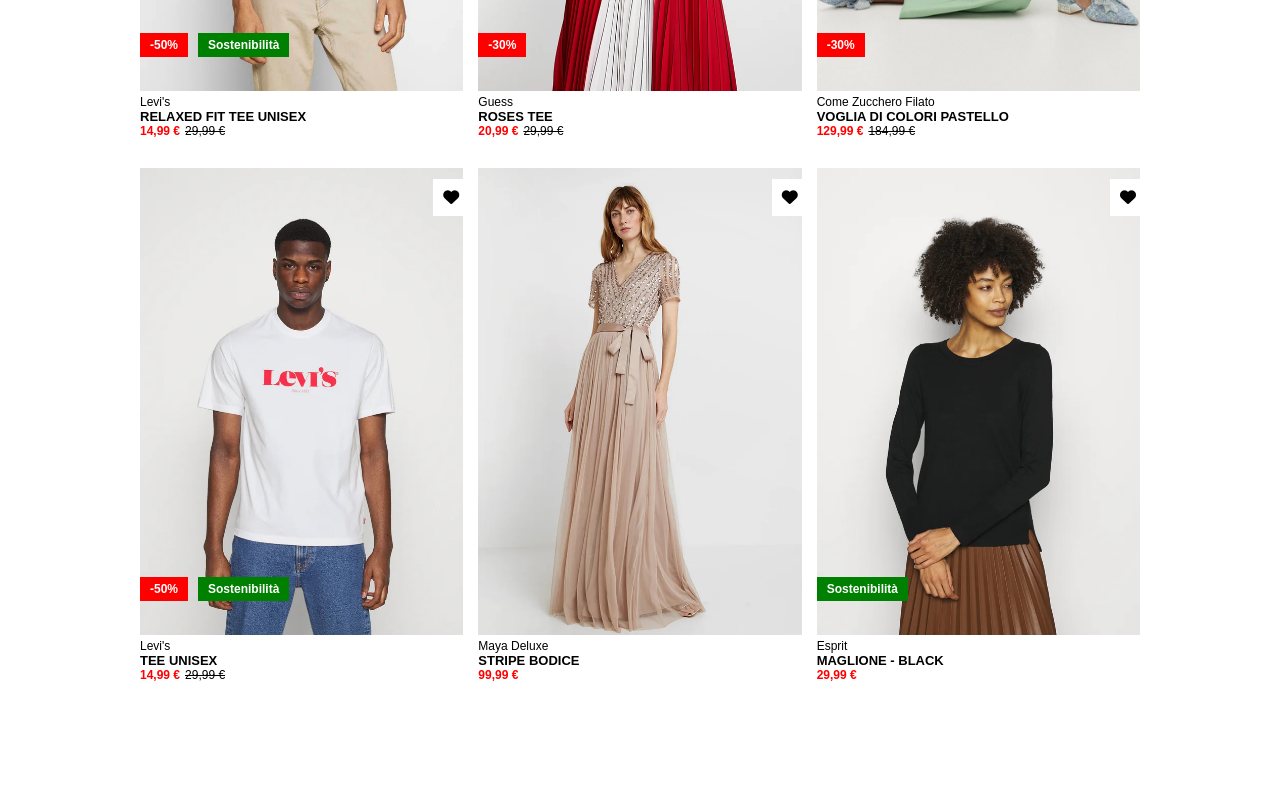
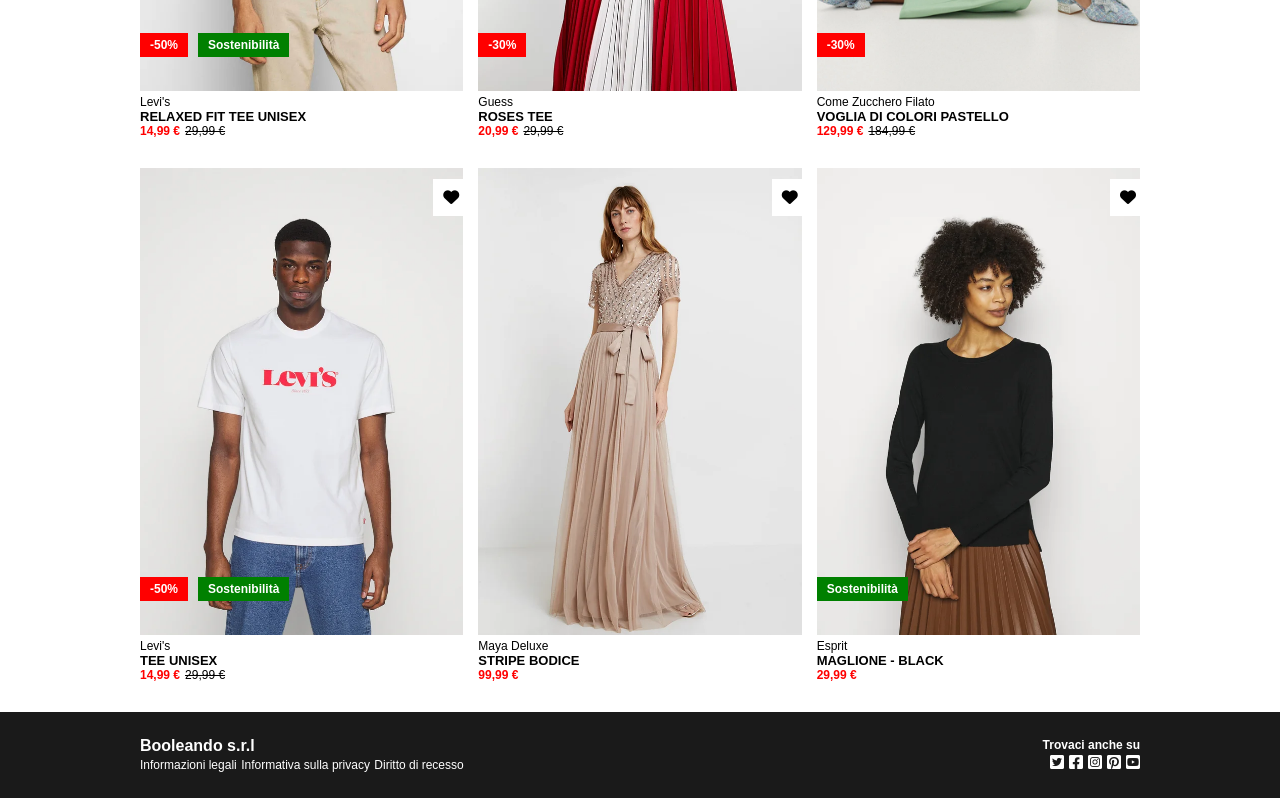
Before and after one commit to markcaf/html-css-boolando, a plain HTML site: page index.html in a window 1280 px wide. Shown: the part 496-1296 px from the top of the page. Before the commit the page ends 1208 px from the top, so only its background shows below. Drawn offline with Linux system fonts and the light colour scheme.

Commit message:
Creazione del footer con social

```diff
--- a/css/style.css
+++ b/css/style.css
@@ -143,3 +143,44 @@ main{
 .erased-price{
     text-decoration: line-through;
 }
+/* Fine del main */
+
+footer{
+    background-color: #1a1a1a;
+    color: white;
+    padding: 25px 0;
+    border-bottom: solid 2px white;
+}
+
+footer .footer-content{
+    display: flex;
+    justify-content: space-between;
+    align-items: center;
+}
+
+footer .footer-content a{
+    text-decoration: none;
+    color: white;
+}
+
+.company-name{
+    font-weight: bold;
+}
+
+#social-cta{
+    font-size: 12px;
+    font-weight: bold;
+}
+
+.social-icons{
+    text-align: right;
+    font-size: 18px;
+}
+
+footer .footer-content .col-sx a{
+    font-size: 12px;
+}
+
+footer .footer-content .col-dx a{
+    font-size: 16px;
+}
--- a/index.html
+++ b/index.html
@@ -139,5 +139,29 @@
         </div>
     </main>
 
+    <footer>
+        <div class="container footer-content">
+            <div class="col-sx">
+                <div class="company-name">Booleando s.r.l</div>
+                <nav>
+                    <a href="#">Informazioni legali</a>
+                    <a href="#">Informativa sulla privacy</a>
+                    <a href="#">Diritto di recesso</a>
+                </nav>
+            </div>
+
+            <div class="col-dx">
+            <div id="social-cta">Trovaci anche su</div>
+                <nav class="social-icons">
+                    <a href="#"><i class="fa-brands fa-twitter-square"></i></a>
+                    <a href="#"><i class="fa-brands fa-facebook-square"></i></a>
+                    <a href="#"><i class="fa-brands fa-instagram-square"></i></a>
+                    <a href="#"><i class="fa-brands fa-pinterest-square"></i></a>
+                    <a href="#"><i class="fa-brands fa-youtube-square"></i></a>
+                </nav>
+            </div>
+        </div>
+    </footer>
+
 </body>
 </html>
```
